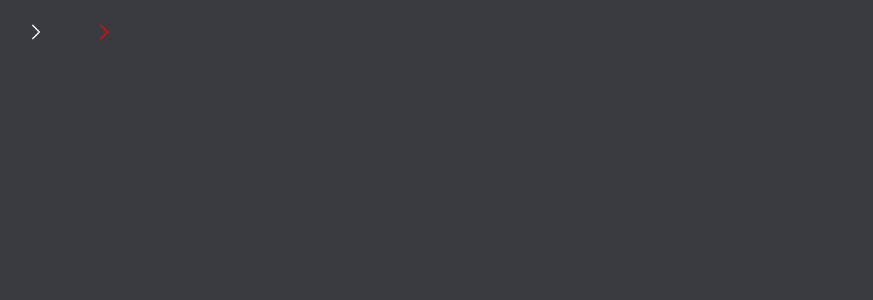
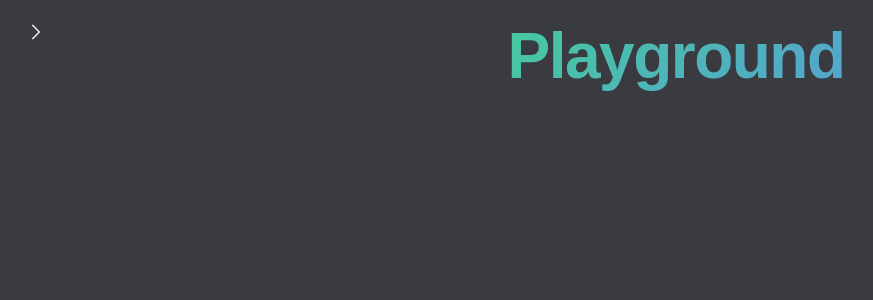
Before and after one commit to Un2mercey/vue-playground, a Vue app: page / in a window 1280 px wide. Shown: the top 300 px of the page, without its empty margins (0-873 px from the left). Built offline with nearby package versions, Linux system fonts and the light colour scheme.

Commit message:
HomePage title

```diff
--- a/src/views/HomePage.vue
+++ b/src/views/HomePage.vue
@@ -1,16 +1,30 @@
 <template>
     <PageLayout>
-        <SVGIcon
-            name="chevron-right"
-            fill="red"
-            :width="Sizes.XXL"
-            :height="Sizes.XXL"
-        />
+        <grid-row>
+            <grid-col>
+                <h1>Playground</h1>
+            </grid-col>
+        </grid-row>
     </PageLayout>
 </template>
 
 <script setup lang="ts">
-import { Sizes } from '@/@enums';
-import SVGIcon from '@/components/icons/SVGIcon.vue';
+import GridCol from '@/components/layout/grid/GridCol.vue';
+import GridRow from '@/components/layout/grid/GridRow.vue';
 import PageLayout from '@/components/layout/structural/PageLayout.vue';
 </script>
+
+<style lang="scss" scoped>
+h1 {
+    background: -webkit-linear-gradient(315deg, #42d392 25%, #647eff);
+    background-clip: text;
+    -webkit-background-clip: text;
+    -webkit-text-fill-color: transparent;
+    font-size: 64px;
+    line-height: 1.25;
+    font-weight: 700;
+    letter-spacing: -1.5px;
+    margin: 0;
+    text-align: center;
+}
+</style>
```
